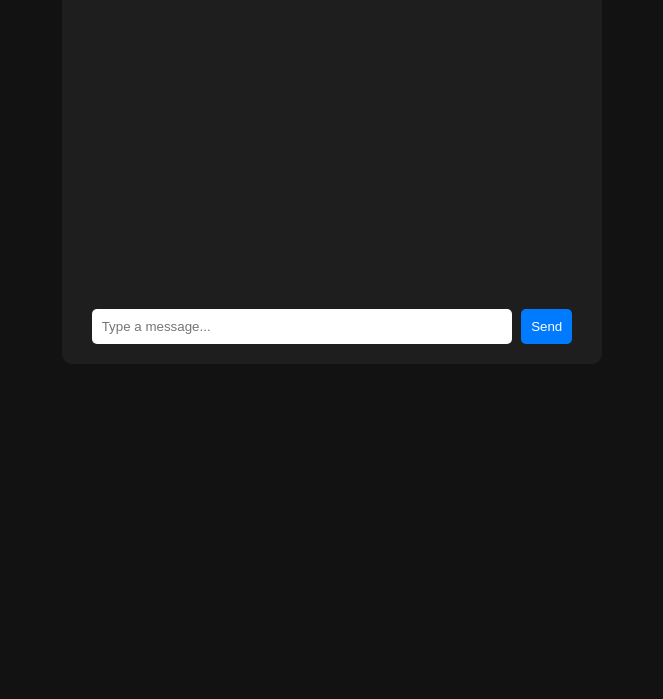
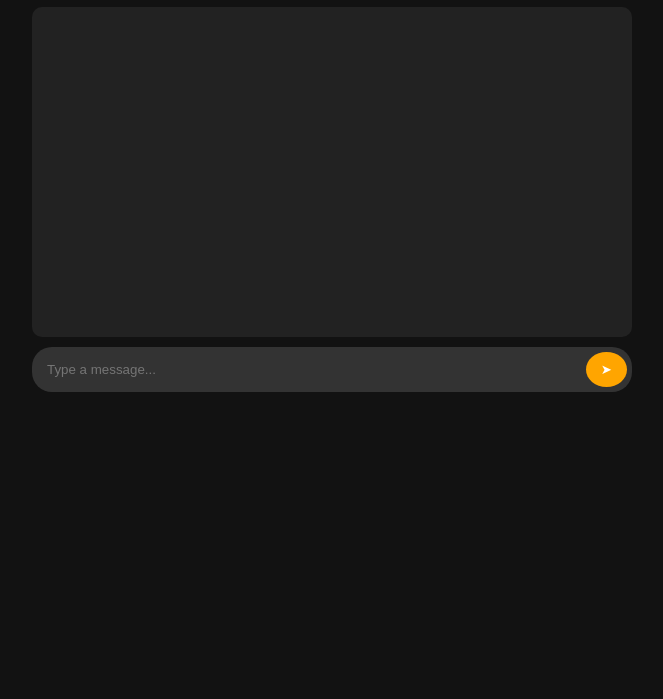
Before and after one commit to sksjenwmwwk/NEOMIND, a plain HTML site: page index.html in a window 1280 px wide. Shown: the part 101-800 px from the top of the page, without its empty margins (308-971 px from the left). Drawn offline with Linux system fonts and the light colour scheme.

Commit message:
Update index.html

```diff
--- a/index.html
+++ b/index.html
@@ -3,63 +3,116 @@
 <head>
     <meta charset="UTF-8">
     <meta name="viewport" content="width=device-width, initial-scale=1.0">
-    <title>Chat with NEOMIND</title>
+    <title>NEOMIND AI Chat</title>
     <style>
-        body { font-family: Arial, sans-serif; background-color: #121212; color: #fff; text-align: center; }
-        .chatbox { width: 80%; max-width: 500px; margin: auto; background: #1e1e1e; padding: 20px; border-radius: 10px; }
-        .messages { height: 300px; overflow-y: auto; text-align: left; }
-        .message { padding: 8px; margin: 5px 0; border-radius: 5px; }
-        .user { background: #007bff; color: white; text-align: right; }
-        .bot { background: #444; color: white; text-align: left; }
-        input { width: 80%; padding: 10px; margin-top: 10px; border-radius: 5px; border: none; }
-        button { padding: 10px; margin-left: 5px; border: none; background: #007bff; color: white; border-radius: 5px; cursor: pointer; }
+        body { font-family: Arial, sans-serif; background: #121212; color: white; text-align: center; }
+        .container { max-width: 600px; margin: auto; padding: 20px; }
+        h1 { color: #FFA500; }
+        #chatbox { background: #222; padding: 15px; border-radius: 10px; min-height: 300px; text-align: left; overflow-y: auto; }
+        .message { padding: 10px; margin: 5px; border-radius: 5px; max-width: 80%; display: inline-block; }
+        .user { background: #007bff; color: white; text-align: right; float: right; }
+        .bot { background: #444; text-align: left; color: white; float: left; }
+        .clearfix { clear: both; }
+
+        /* Input Box with Send Button */
+        .input-container {
+            display: flex;
+            align-items: center;
+            background: #333;
+            border-radius: 20px;
+            padding: 5px;
+            margin-top: 10px;
+        }
+        .input-container input {
+            flex: 1;
+            border: none;
+            background: transparent;
+            color: white;
+            padding: 10px;
+            outline: none;
+        }
+        .input-container button {
+            background: orange;
+            color: white;
+            border: none;
+            cursor: pointer;
+            padding: 10px 15px;
+            border-radius: 50%;
+        }
+
+        /* Typing Animation */
+        .thinking { display: inline-block; }
+        .thinking span {
+            display: inline-block;
+            width: 6px;
+            height: 6px;
+            margin: 2px;
+            background: white;
+            border-radius: 50%;
+            animation: typing 1s infinite;
+        }
+        .thinking span:nth-child(2) { animation-delay: 0.2s; }
+        .thinking span:nth-child(3) { animation-delay: 0.4s; }
+
+        @keyframes typing {
+            0% { opacity: 0.3; }
+            50% { opacity: 1; }
+            100% { opacity: 0.3; }
+        }
     </style>
 </head>
 <body>
+    <div class="container">
+        <h1>Chat with NEOMIND</h1>
+        <div id="chatbox"></div>
+        <div class="clearfix"></div>
 
-    <h1>Chat with NEOMIND</h1>
-    <div class="chatbox">
-        <div class="messages" id="messages"></div>
-        <input type="text" id="userInput" placeholder="Type a message...">
-        <button onclick="sendMessage()">Send</button>
+        <!-- Input Box with Send Button Inside -->
+        <div class="input-container">
+            <input id="userInput" type="text" placeholder="Type a message..." onkeypress="handleKeyPress(event)">
+            <button onclick="sendMessage()">➤</button>
+        </div>
     </div>
 
     <script>
+        function handleKeyPress(event) {
+            if (event.key === "Enter") {
+                sendMessage();
+            }
+        }
+
         async function sendMessage() {
             let userInput = document.getElementById("userInput").value;
             if (!userInput) return;
 
-            let messagesDiv = document.getElementById("messages");
+            let chatbox = document.getElementById("chatbox");
+            chatbox.innerHTML += `<div class='message user'>${userInput}</div><div class="clearfix"></div>`;
 
-            // Show user message
-            let userMessage = document.createElement("div");
-            userMessage.className = "message user";
-            userMessage.innerText = userInput;
-            messagesDiv.appendChild(userMessage);
-
-            // Clear input field
+            // Typing Animation Add
+            let thinkingDiv = document.createElement("div");
+            thinkingDiv.className = "message bot";
+            thinkingDiv.innerHTML = "<span class='thinking'><span></span><span></span><span></span></span>";
+            chatbox.appendChild(thinkingDiv);
             document.getElementById("userInput").value = "";
 
-            // Call Hugging Face API
-            let response = await fetch("https://omprakash75646357483-api.hf.space/run/predict", {
-                method: "POST",
-                headers: { "Content-Type": "application/json" },
-                body: JSON.stringify({ data: [userInput] })
-            });
+            try {
+                let response = await fetch("https://omprakash75646357483-api.hf.space/run/predict", {
+                    method: "POST",
+                    headers: { "Content-Type": "application/json" },
+                    body: JSON.stringify({ data: [userInput] })
+                });
 
-            let data = await response.json();
-            let botResponse = data.data[0];
+                let result = await response.json();
+                let botResponse = result.data[0];
 
-            // Show bot response
-            let botMessage = document.createElement("div");
-            botMessage.className = "message bot";
-            botMessage.innerText = botResponse;
-            messagesDiv.appendChild(botMessage);
-
-            // Auto-scroll to latest message
-            messagesDiv.scrollTop = messagesDiv.scrollHeight;
+                // Remove Typing Animation
+                chatbox.removeChild(thinkingDiv);
+                chatbox.innerHTML += `<div class='message bot'>${botResponse}</div><div class="clearfix"></div>`;
+            } catch (error) {
+                chatbox.removeChild(thinkingDiv);
+                chatbox.innerHTML += `<div class='message bot'>Error: Unable to connect</div><div class="clearfix"></div>`;
+            }
         }
     </script>
-
 </body>
 </html>
```
